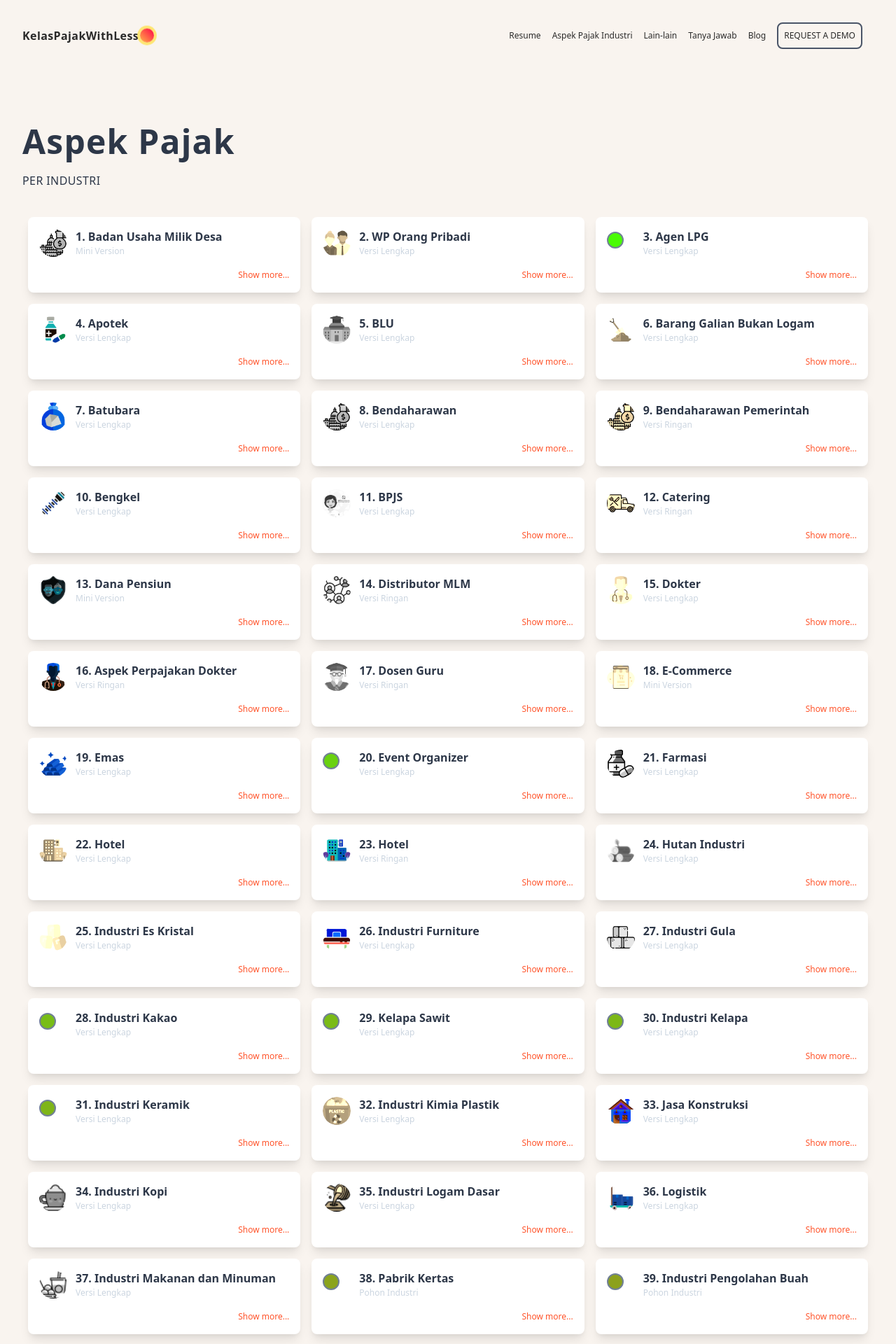
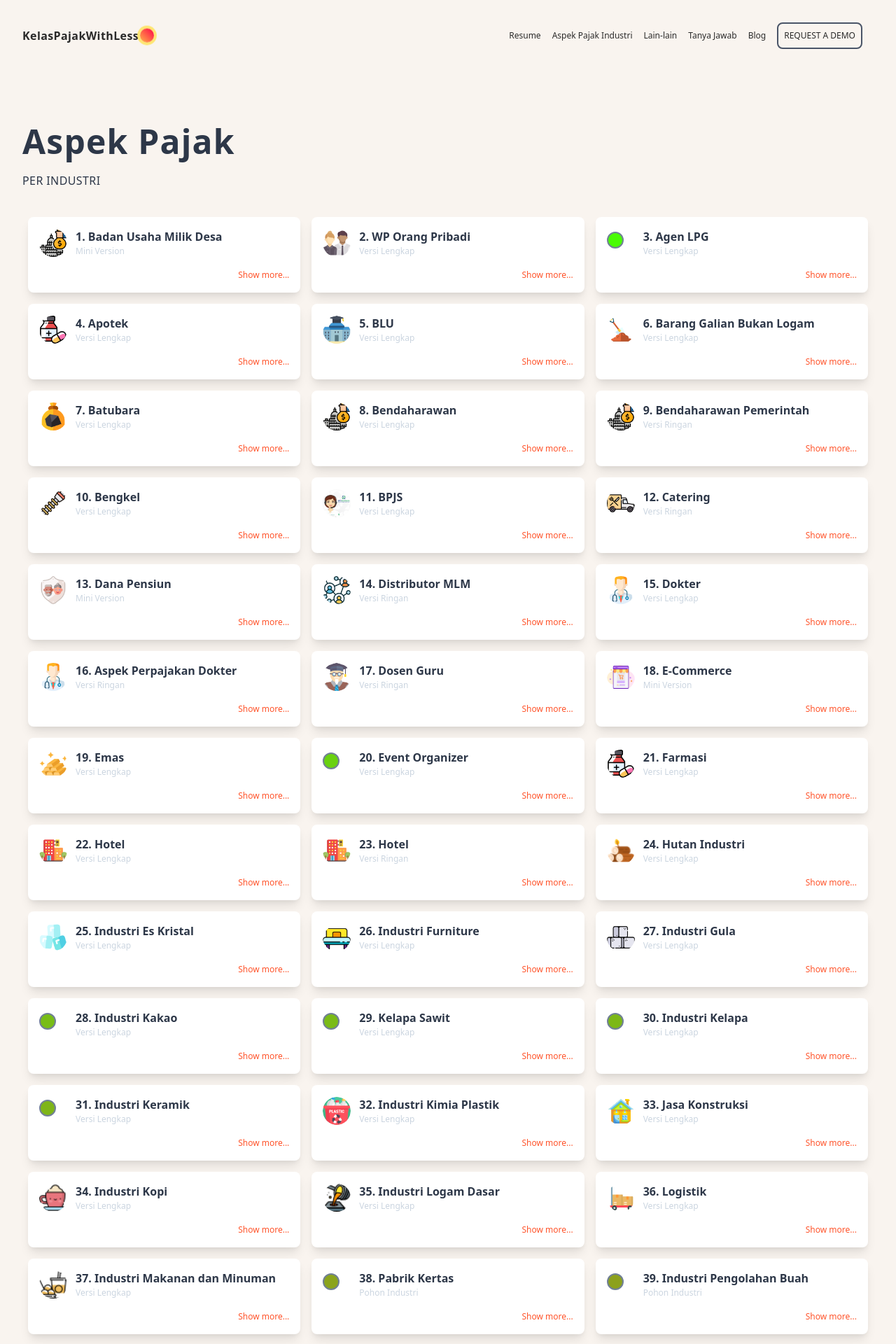
Before and after one commit to kelaspajak/rhinotail, a Jekyll site: the page built from _pages/aspekpajak.html, in a window 1280 px wide. Shown: the top 1920 px of the page at 70% size. Built offline with Jekyll 4.4.1, drawn with Linux system fonts in a browser that asks for light colours.

Commit message:
Update aspekpajak.html

```diff
--- a/_pages/aspekpajak.html
+++ b/_pages/aspekpajak.html
@@ -12,7 +12,7 @@ dataid: aspekpajak
       Per Industri
     </h2>
 
-    <div id="lainlain" class="flex flex-wrap container mt-8 mx-auto">
+    <div id="aspekpajak" class="flex flex-wrap container mt-8 mx-auto">
       <!-- Item -->
       {% capture namatopik %}{{ page.dataid }}{% endcapture %}
       {% assign sort1 = site.fitur | where: "fitur", namatopik %}
@@ -24,9 +24,7 @@ dataid: aspekpajak
                 <div class="flex-shrink-0 w-10 h-10">
                     {% if titles.img %}
                     <img class="w-full h-full rounded-full"
-                    src="{{site.baseurl}}/assets/icon/{{page.dataid}}/{{titles.img}}"
-                    style="-webkit-filter: {% cycle "grayscale", "sepia", "invert" %}(100%)"
-                        alt="" />
+                    src="{{site.baseurl}}/assets/icon/{{page.dataid}}/{{titles.img}}" alt="{{titles.title}}" />
                     {% else %}
                     <div class="bulat-{{ forloop.index0 }} border-2 rounded-full border-gray-600 w-6 h-6 mr-2 mt-1"></div>
                     {% endif %}
```
